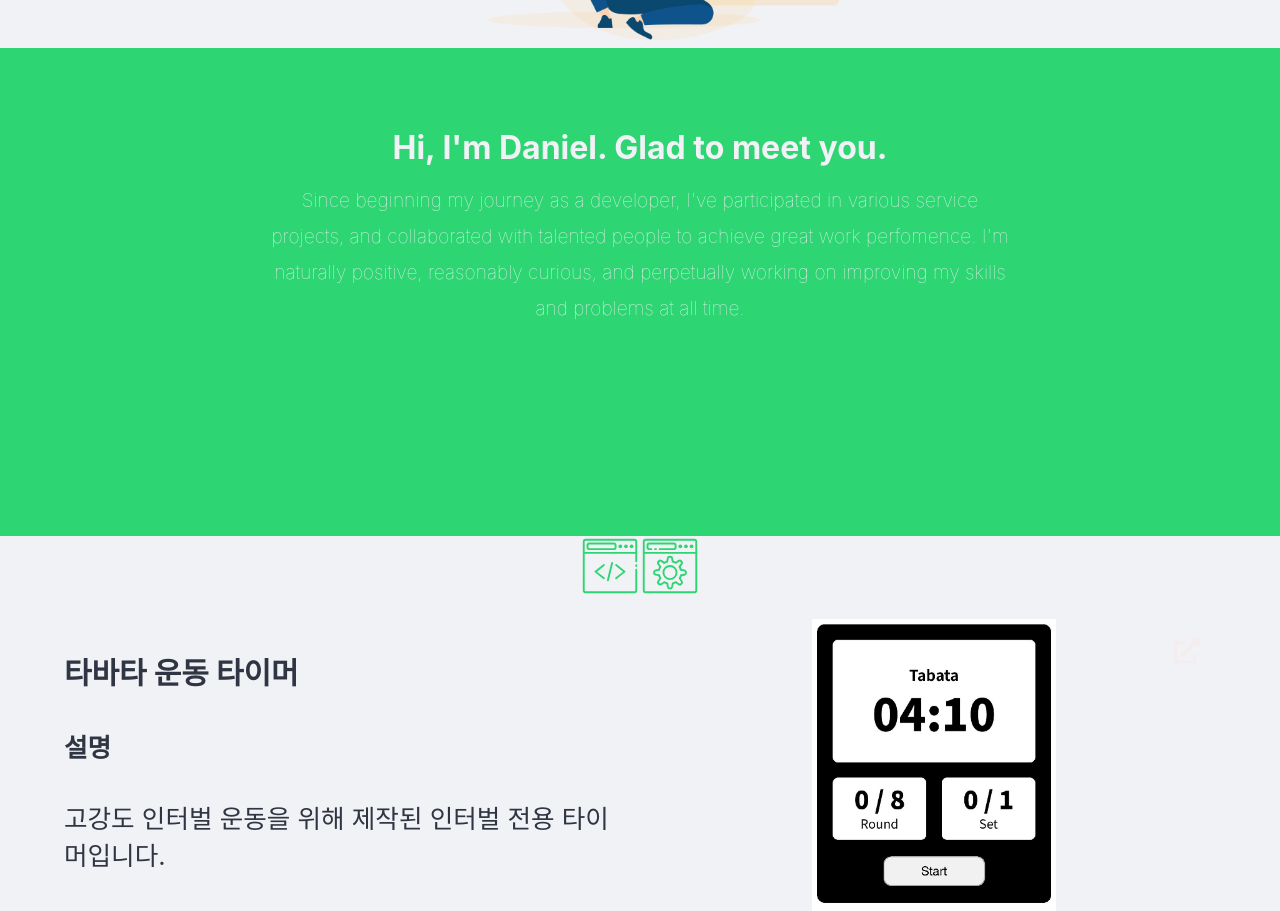
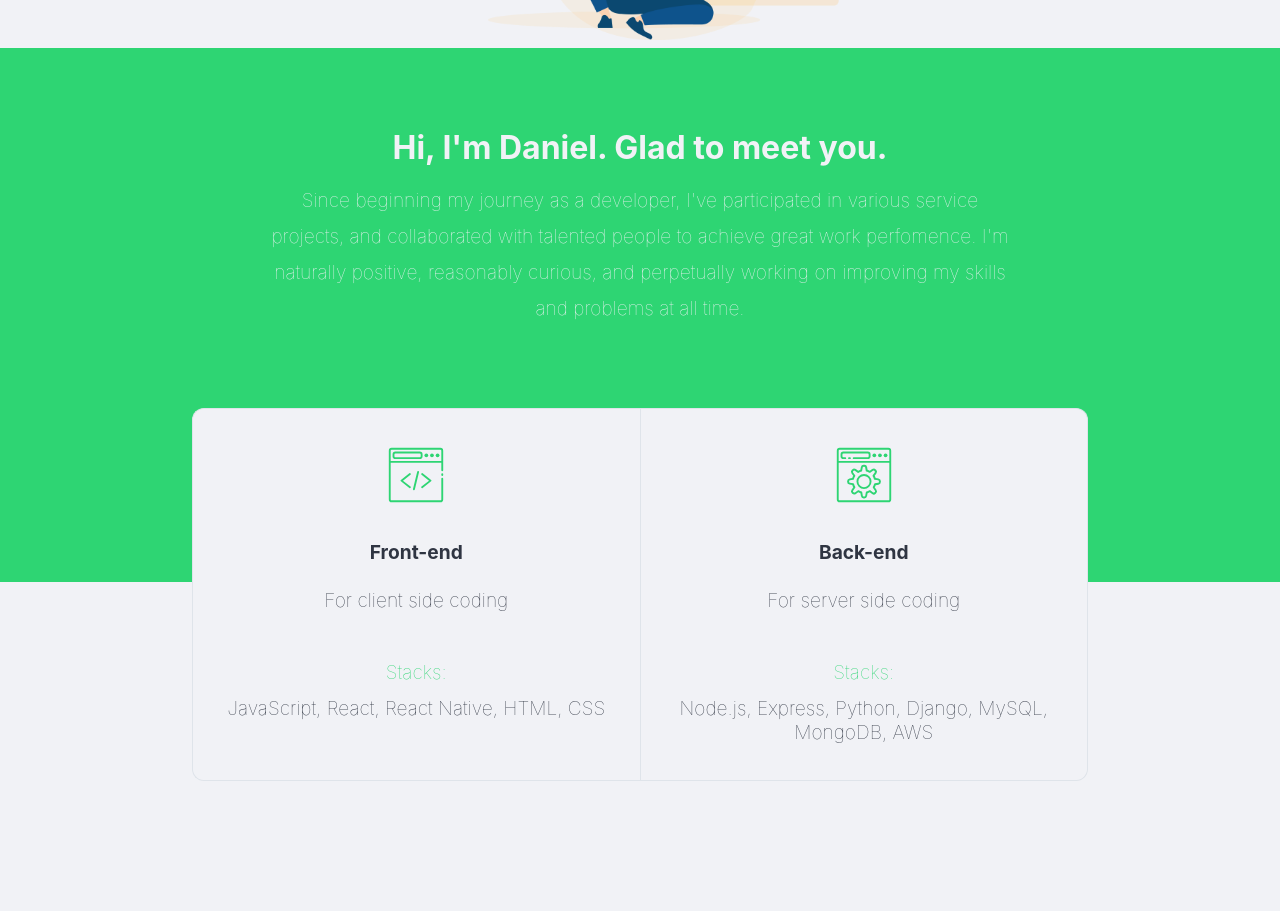
Before and after one commit to ekklesia11/portfolio_csr, a React (Create React App) app: page / in a window 1280 px wide. Shown: the part 880-1791 px from the top of the page. Built offline with nearby package versions, Linux system fonts and the light colour scheme.

Commit message:
about and description updated as a sample from others work

```diff
--- a/src/components/about/about.js
+++ b/src/components/about/about.js
@@ -3,8 +3,10 @@ import styled from "styled-components";
 
 import main from "../../assets/main.jpg";
 import programming from "../../assets/programming.png";
-import server from "../../assets/server.svg";
-import client from "../../assets/client.svg";
+// import server from "../../assets/server.svg";
+// import client from "../../assets/client.svg";
+
+import Description from "./description";
 
 const About = () => {
   return (
@@ -17,7 +19,7 @@ const About = () => {
         <div className="cartoon-img" />
       </div>
       <div className="programming-img" />
-      <div className="description">
+      {/* <div className="description">
         <p>
           <h4>Hi, I'm Daniel. Glad to meet you.</h4>
           <span>
@@ -28,11 +30,25 @@ const About = () => {
             at all time.
           </span>
         </p>
+        <div className="details">
+          <div className="detail detail-1">
+            <img src={client} alt="" className="client" />
+            <div className="detail-text">
+              <strong>Front-end</strong>
+              <div>For client side coding</div>
             </div>
-      <div className="details">
-        <img src={client} alt="" className="client" />
+          </div>
+          <div className="vertical-line" />
+          <div className="detail detail-2">
             <img src={server} alt="" className="server" />
+            <div className="detail-text">
+              <strong>Back-end</strong>
+              <div>For server side coding</div>
             </div>
+          </div>
+        </div>
+      </div> */}
+      <Description />
     </Container>
   );
 };
@@ -42,19 +58,18 @@ const Container = styled.div`
   font-size: 2rem;
   text-align: center;
   margin-top: 180px;
-  font-weight: 100;
 
   p {
+    font-weight: 100;
     margin: 0;
-  }
 
     span {
       font-size: 1.2rem;
     }
 
-  h3,
-  h4 {
+    h3 {
       margin: 0 0 16px;
+    }
   }
 
   .cartoon-img {
@@ -92,19 +107,28 @@ const Container = styled.div`
     background-position: center left;
     margin: 0 auto 8px;
   }
-
+  /*
   .description {
     width: 100%;
     height: 320px;
-    background-color: ${(props) => props.theme.color.main};
+    background-color: ${(
+    props
+  ) =>
+    props.theme.color
+      .main};
     padding: 84px 0;
+    margin-bottom: 500px;
 
     p {
       margin: 0 auto;
       text-align: center;
       width: 58%;
       line-height: 2rem;
-      color: ${(props) => props.theme.color.textInverse};
+      color: ${(
+    props
+  ) =>
+    props.theme.color
+      .textInverse};
     }
 
     span {
@@ -113,11 +137,49 @@ const Container = styled.div`
   }
 
   .details {
+    margin: 84px auto 0;
+    display: flex;
+    justify-content: center;
+
+    .detail {
+      background-color: ${(
+    props
+  ) =>
+    props.theme.color
+      .background};
+      padding: 36px 24px;
+    }
+
+    .vertical-line {
+      border-right: 1px solid #dfe4ea;
+    }
+
+    .detail-text {
+      font-size: 1.2rem;
+      font-weight: 100;
+
+      div {
+        margin: 24px auto;
+      }
+    }
+
+    .detail-1 {
+      border-radius: 12px 0 0 12px;
+      border: 1px solid #dfe4ea;
+      border-right: none;
+    }
+
+    .detail-2 {
+      border-radius: 0 12px 12px 0;
+      border: 1px solid #dfe4ea;
+      border-left: none;
+    }
+
     .server,
     .client {
       width: 60px;
     }
-  }
+  } */
 `;
 
 export default About;
--- /dev/null
+++ b/src/components/about/description.js
@@ -0,0 +1,125 @@
+import React from "react";
+import styled from "styled-components";
+
+import server from "../../assets/server.svg";
+import client from "../../assets/client.svg";
+
+const Description = () => {
+  // const about =
+  //   "안녕하세요 개발자 다니엘 입니다. 다양한 서비스를 모던한 웹/앱으로 개발합니다. 긍정적이고 친근하며 성장하길 좋아합니다. University of Cape Town 을 졸업하고 연구원, 스타트업, 영업 등 다양한 경험을 쌓았습니다. 단순히 코딩만 잘하는 개발자가 아니라 서비스 전체를 이해하는 개발자입니다.";
+
+  return (
+    <Container>
+      <div className="intro">
+        <h4>Hi, I'm Daniel. Glad to meet you.</h4>
+        <span>
+          Since beginning my journey as a developer, I've participated in
+          various service projects, and collaborated with talented people to
+          achieve great work perfomence. I'm naturally positive, reasonably
+          curious, and perpetually working on improving my skills and problems
+          at all time.
+        </span>
+      </div>
+      <div className="details">
+        <div className="detail detail-1">
+          <img src={client} alt="" className="client" />
+          <div className="detail-text">
+            <strong>Front-end</strong>
+            <div>For client side coding</div>
+            <div className="title">Stacks:</div>
+            <div>JavaScript, React, React Native, HTML, CSS</div>
+          </div>
+        </div>
+        <div className="vertical-line" />
+        <div className="detail detail-2">
+          <img src={server} alt="" className="server" />
+          <div className="detail-text">
+            <strong>Back-end</strong>
+            <div>For server side coding</div>
+            <div className="title">Stacks:</div>
+            <div>Node.js, Express, Python, Django, MySQL, MongoDB, AWS</div>
+          </div>
+        </div>
+      </div>
+    </Container>
+  );
+};
+
+const Container = styled.div`
+  background-color: ${(props) => props.theme.color.main};
+  font-size: 2rem;
+  font-weight: 100;
+  height: 450px;
+  padding-top: 84px;
+  margin-bottom: 400px;
+
+  .intro {
+    text-align: center;
+    width: 58%;
+    margin: 0 auto;
+    line-height: 2rem;
+    color: ${(props) => props.theme.color.textInverse};
+  }
+
+  span {
+    font-size: 1.2rem;
+    word-wrap: break-word;
+  }
+
+  h4 {
+    margin: 0 auto 16px;
+  }
+
+  .details {
+    margin: 84px auto 0;
+    display: flex;
+    justify-content: center;
+    color: ${(props) => props.theme.color.text};
+    width: 70%;
+
+    .detail {
+      background-color: ${(props) => props.theme.color.background};
+      padding: 36px 24px;
+      position: relative;
+      width: 50%;
+    }
+
+    .vertical-line {
+      border-right: 1px solid #dfe4ea;
+    }
+
+    .detail-text {
+      font-size: 1.2rem;
+      font-weight: 100;
+      margin-top: 12px;
+
+      div:nth-child(2) {
+        margin-top: 24px;
+      }
+
+      .title {
+        margin: 48px 0 12px;
+        color: ${(props) => props.theme.color.main};
+      }
+    }
+
+    .detail-1 {
+      border-radius: 12px 0 0 12px;
+      border: 1px solid #dfe4ea;
+      border-right: none;
+    }
+
+    .detail-2 {
+      border-radius: 0 12px 12px 0;
+      border: 1px solid #dfe4ea;
+      border-left: none;
+    }
+
+    .server,
+    .client {
+      width: 60px;
+    }
+  }
+`;
+
+export default Description;
```
Lines whose indentation alone changed are shown as unchanged.
